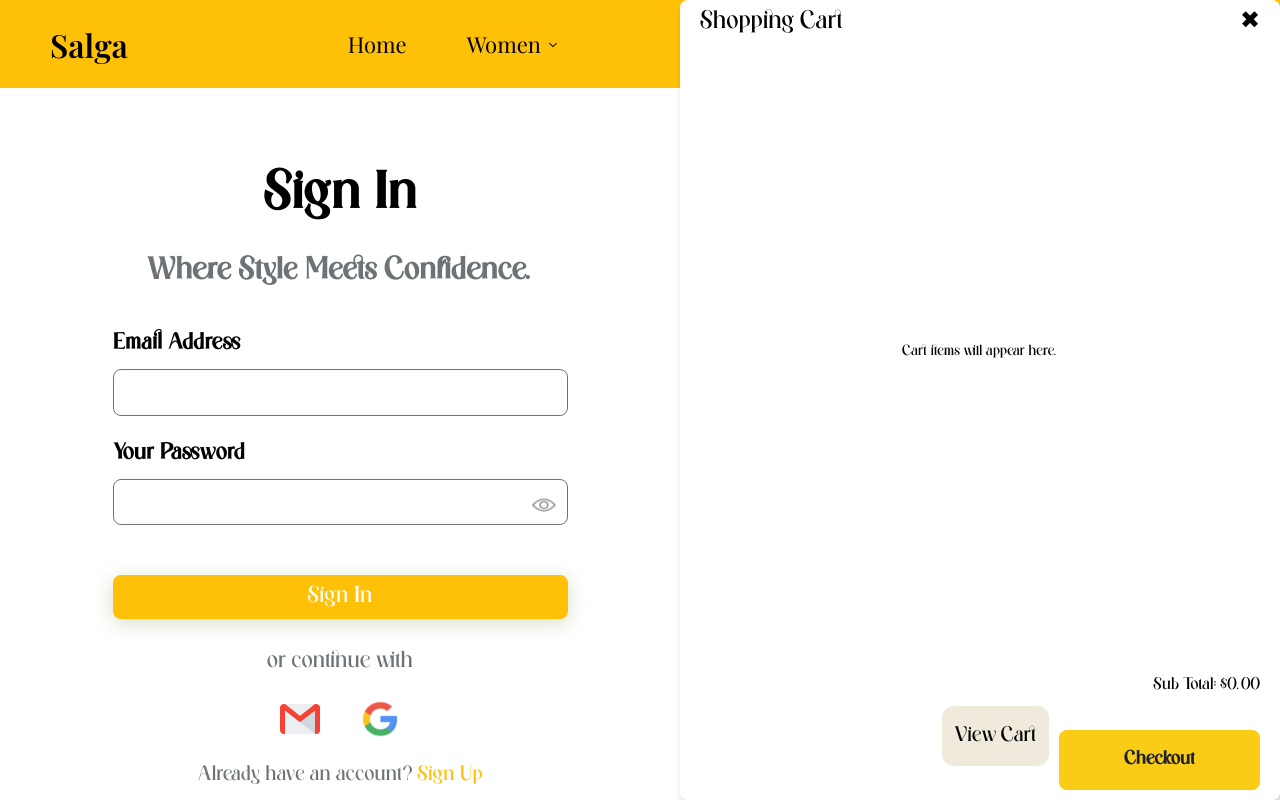
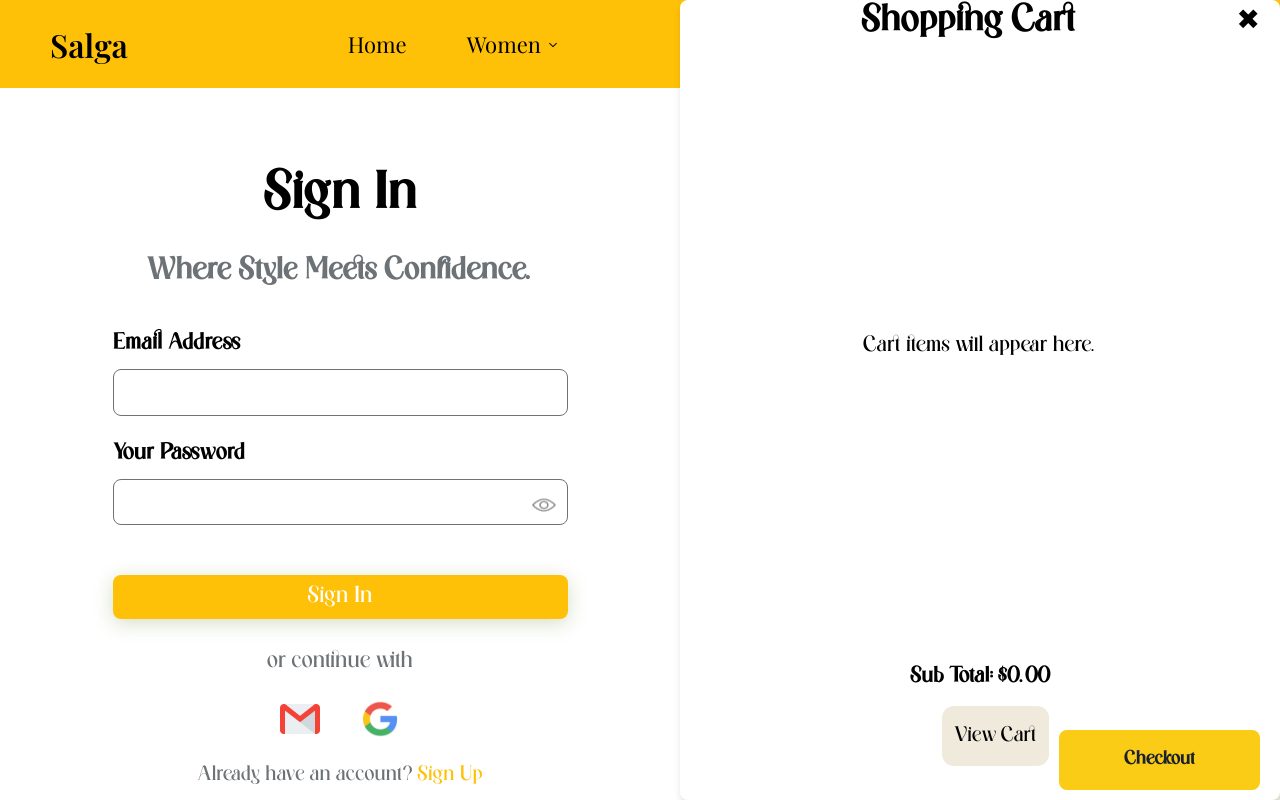
Before and after one commit to Fuchsius/HouseOfSalga, a React (Create React App) app in the folder frontend/: page / in a window 1280 px wide. Both pictures are taken after a click on the picture 1207 px from the left and 44 px from the top of the page. Shown: the top 800 px of the page. Built offline with nearby package versions, Linux system fonts and the light colour scheme; a web font is replaced by a local one.

Commit message:
Update Header.jsx
make link for the view cart button

```diff
--- a/frontend/src/Components/Header/Header.jsx
+++ b/frontend/src/Components/Header/Header.jsx
@@ -27,7 +27,6 @@ function Header() {
     const name = localStorage.getItem('username');
 
     if (location.pathname === '/') {
-      // ✅ Always show Login at SignIn page
       setIsLoggedIn(false);
       setUsername('');
     } else if (token && token.trim() !== '') {
@@ -88,6 +87,8 @@ function Header() {
       setShowCartPopup(false);
       if (type === 'checkout') {
         navigate('/checkout');
+      } else if (type === 'view') {
+        window.location.href = 'http://localhost:3000/cart';
       }
     }
   };
@@ -312,30 +313,62 @@ function Header() {
       )}
 
       {showCartPopup && (
-        <div className="cart-popup">
+        <div
+          className="cart-overlay"
+          onClick={() => setShowCartPopup(false)}
+        >
+          <div
+            className="cart-popup"
+            onClick={(e) => e.stopPropagation()}
+          >
             <div className="cart-header">
-            <span className="cart-title">Shopping Cart</span>
+              <span
+                className="cart-title"
+                style={{
+                  fontSize: '36px',
+                  fontWeight: '700',
+                  flex: 1,
+                  textAlign: 'center'
+                }}
+              >
+                Shopping Cart
+              </span>
               <span
                 className="cart-close"
                 onClick={() => setShowCartPopup(false)}
+                style={{ fontSize: '28px' }}
               >
                 ✖
               </span>
             </div>
+
             <div className="cart-content">
               <p
                 style={{
                   color: '#000',
                   textAlign: 'center',
                   marginTop: '5px',
-                fontSize: '14px',
+                  fontSize: '21px',
                 }}
               >
                 Cart items will appear here.
               </p>
             </div>
+
             <div className="cart-footer">
-            <div className="subtotal">Sub Total: $0.00</div>
+              <div
+                className="subtotal"
+                style={{
+                  fontSize: '21px',
+                  fontWeight: '600',
+                  textAlign: 'center',
+                  width: '100%',
+                  marginBottom: '12px'
+                }}
+              >
+                Sub Total: $0.00
+              </div>
+
               <div className="cart-buttons">
                 <button
                   className="view-cart-btn"
@@ -352,6 +385,7 @@ function Header() {
               </div>
             </div>
           </div>
+        </div>
       )}
     </header>
   );
```
Lines whose indentation alone changed are shown as unchanged.
